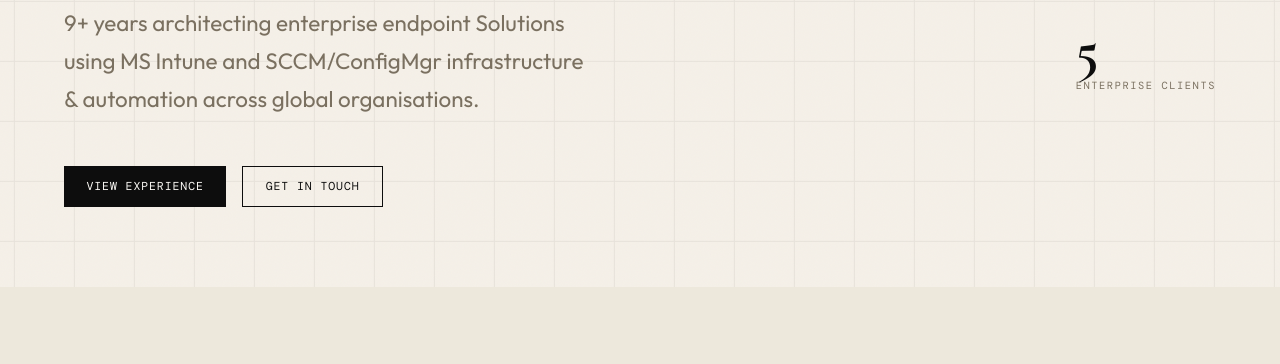
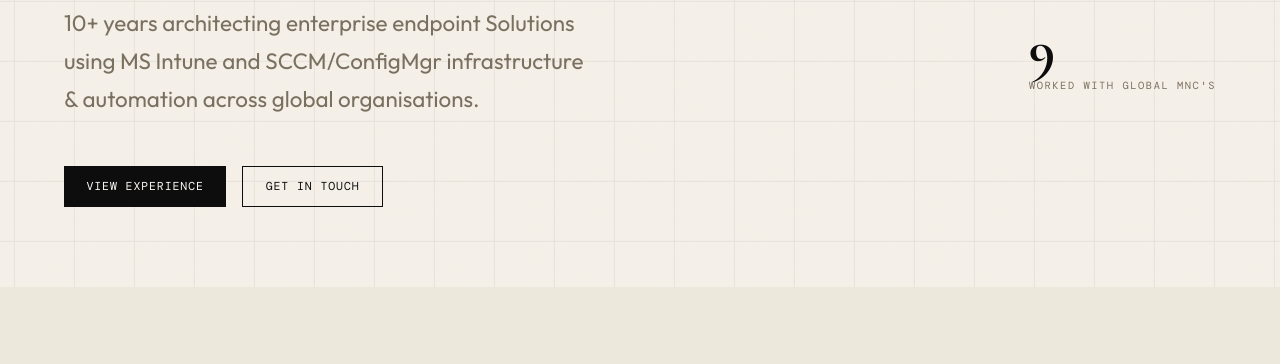
Before and after one commit to Resilient-Rishit/resilient-rishit.github.io, a plain HTML site: page index.html in a window 1280 px wide. Shown: the part 433-797 px from the top of the page. Drawn offline with nearby package versions, Linux system fonts and the light colour scheme; a web font is replaced by a local one.

Commit message:
Update index.html

```diff
--- a/index.html
+++ b/index.html
@@ -381,7 +381,7 @@
     <span class="line2">Madhav</span>
   </h1>
   <p class="hero-title">
-    9+ years architecting enterprise endpoint Solutions using MS Intune and SCCM/ConfigMgr infrastructure & automation across global organisations.
+    10+ years architecting enterprise endpoint Solutions using MS Intune and SCCM/ConfigMgr infrastructure & automation across global organisations.
   </p>
   <div class="hero-cta no-print">
     <a href="#experience" class="btn">View Experience</a>
@@ -398,8 +398,8 @@
       <div class="stat-label">Workstations Managed</div>
     </div>
     <div>
-      <div class="stat-num">5</div>
-      <div class="stat-label">Enterprise Clients</div>
+      <div class="stat-num">9</div>
+      <div class="stat-label">Worked with Global MNC's </div>
     </div>
   </div>
 </section>
@@ -411,7 +411,7 @@
       <div class="section-label">About</div>
       <h2 class="section-heading">Platform Engineer<br>with a Security Mindset</h2>
       <p>
-      Senior Platform Engineer at <strong>Bechtel</strong> with nearly 9 years of experience delivering enterprise endpoint management and security solutions across large-scale corporate environments using <strong>SCCM/ConfigMgr</strong> and <strong>Microsoft Intune</strong>. </p>
+      Senior Platform Engineer at <strong>Bechtel</strong> with nearly 10 years of experience delivering enterprise endpoint management and security solutions across large-scale corporate environments using <strong>SCCM/ConfigMgr</strong> and <strong>Microsoft Intune</strong>. </p>
 	  <p> My expertise spans in Endpoints Solutions related with Autopilot, Patch and vulnerability management,
 	  Device Configuration Management, Application distribution, compliance enforcement, automation with PowerShell,SSRS Reports, and troubleshooting complex infrastructure challenges in large-scale corporate environments.</P>
 
```
